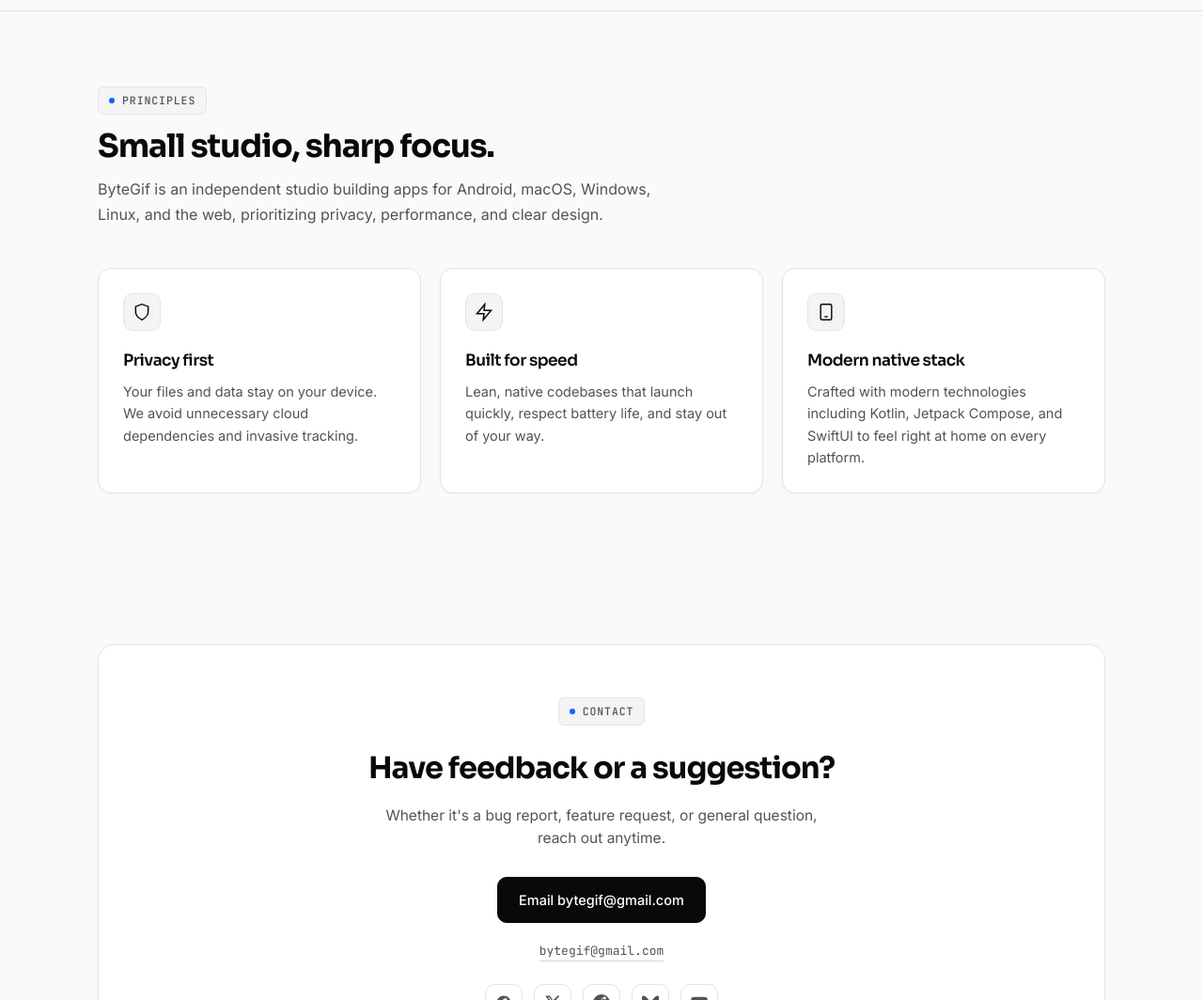
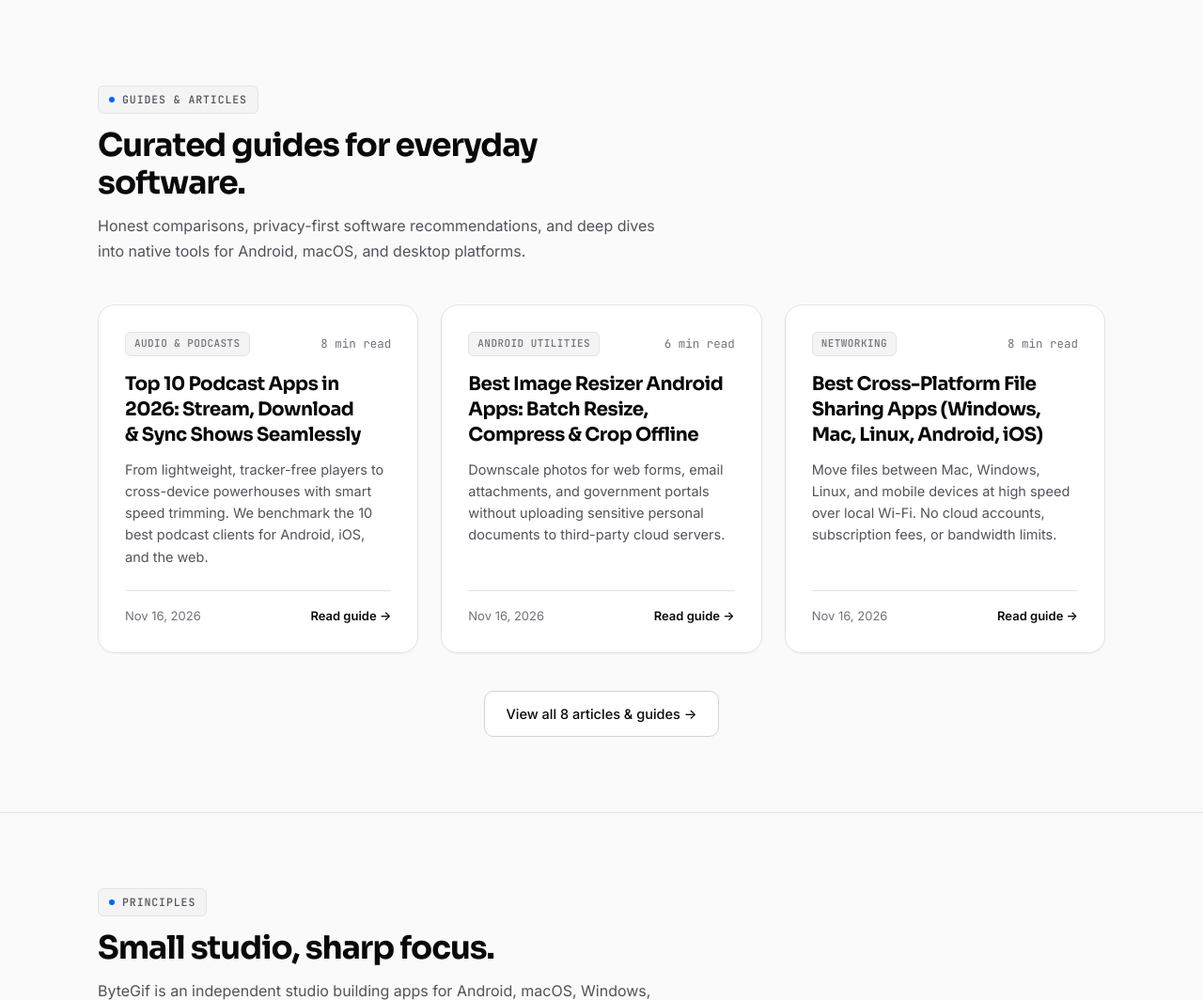
Before and after one commit to bytegif/bytegif.github.io, a plain HTML site: page index.html in a window 1280 px wide. Shown: the part 1920-2984 px from the top of the page at 94% size. Drawn offline with Linux system fonts and the light colour scheme.

Commit message:
fixed navigation link

```diff
--- a/index.html
+++ b/index.html
@@ -38,7 +38,7 @@
         <ul>
           <li><a href="#apps">Apps</a></li>
           <li><a href="apps.html">Directory</a></li>
-          <li><a href="articles/">Articles</a></li>
+          <li><a href="#articles">Articles</a></li>
           <li><a href="#about">About</a></li>
           <li><a href="#contact">Contact</a></li>
         </ul>
@@ -261,6 +261,83 @@
       </div>
     </section>
 
+    <!-- ARTICLES -->
+    <section id="articles">
+      <div class="wrap">
+        <div class="section-head">
+          <div class="eyebrow"><span class="dot"></span> GUIDES &amp; ARTICLES</div>
+          <h2>Curated guides for everyday software.</h2>
+          <p>Honest comparisons, privacy-first software recommendations, and deep dives into native tools for Android, macOS, and desktop platforms.</p>
+        </div>
+
+        <div class="articles-grid">
+          <!-- Article 1: Podcast Apps -->
+          <article class="article-card">
+            <div>
+              <div class="article-card__meta">
+                <span class="article-card__tag">Audio &amp; Podcasts</span>
+                <span class="article-card__time">8 min read</span>
+              </div>
+              <h3 class="article-card__title">
+                <a href="articles/top-10-podcast-apps.html">Top 10 Podcast Apps in 2026: Stream, Download &amp; Sync Shows Seamlessly</a>
+              </h3>
+              <p class="article-card__desc">
+                From lightweight, tracker-free players to cross-device powerhouses with smart speed trimming. We benchmark the 10 best podcast clients for Android, iOS, and the web.
+              </p>
+            </div>
+            <div class="article-card__footer">
+              <time datetime="2026-11-16">Nov 16, 2026</time>
+              <a class="article-card__link" href="articles/top-10-podcast-apps.html">Read guide →</a>
+            </div>
+          </article>
+
+          <!-- Article 2: Image Resizer Android Apps -->
+          <article class="article-card">
+            <div>
+              <div class="article-card__meta">
+                <span class="article-card__tag">Android Utilities</span>
+                <span class="article-card__time">6 min read</span>
+              </div>
+              <h3 class="article-card__title">
+                <a href="articles/best-image-resizer-android-apps.html">Best Image Resizer Android Apps: Batch Resize, Compress &amp; Crop Offline</a>
+              </h3>
+              <p class="article-card__desc">
+                Downscale photos for web forms, email attachments, and government portals without uploading sensitive personal documents to third-party cloud servers.
+              </p>
+            </div>
+            <div class="article-card__footer">
+              <time datetime="2026-11-16">Nov 16, 2026</time>
+              <a class="article-card__link" href="articles/best-image-resizer-android-apps.html">Read guide →</a>
+            </div>
+          </article>
+
+          <!-- Article 3: File Sharing Apps -->
+          <article class="article-card">
+            <div>
+              <div class="article-card__meta">
+                <span class="article-card__tag">Networking</span>
+                <span class="article-card__time">8 min read</span>
+              </div>
+              <h3 class="article-card__title">
+                <a href="articles/best-cross-platform-file-sharing-apps.html">Best Cross-Platform File Sharing Apps (Windows, Mac, Linux, Android, iOS)</a>
+              </h3>
+              <p class="article-card__desc">
+                Move files between Mac, Windows, Linux, and mobile devices at high speed over local Wi-Fi. No cloud accounts, subscription fees, or bandwidth limits.
+              </p>
+            </div>
+            <div class="article-card__footer">
+              <time datetime="2026-11-16">Nov 16, 2026</time>
+              <a class="article-card__link" href="articles/best-cross-platform-file-sharing-apps.html">Read guide →</a>
+            </div>
+          </article>
+        </div>
+
+        <div class="section-cta" style="padding-top: 0; padding-bottom: 0;">
+          <a class="btn-ghost" href="articles/">View all 8 articles &amp; guides →</a>
+        </div>
+      </div>
+    </section>
+
     <!-- ABOUT -->
     <section id="about">
       <div class="wrap">
```
